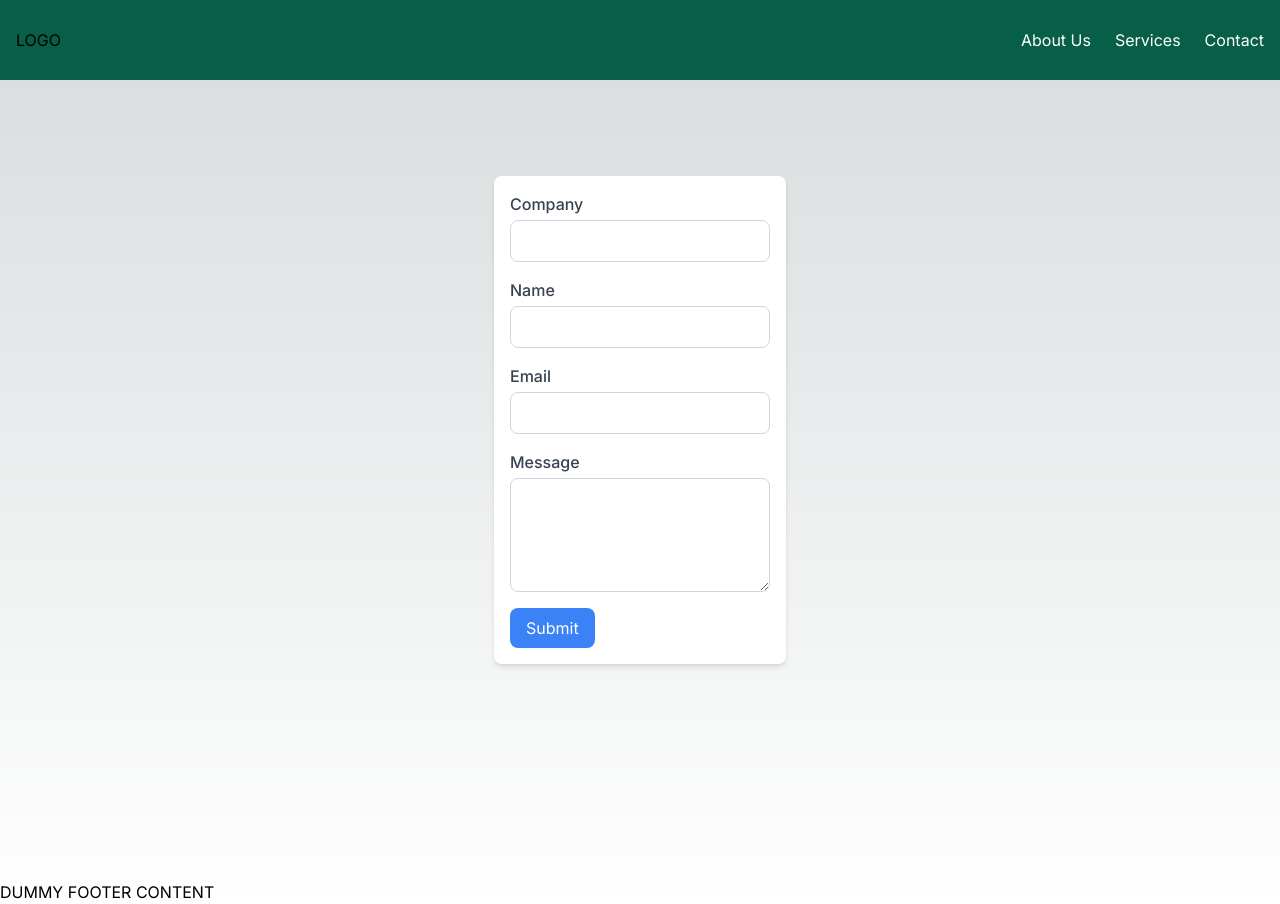
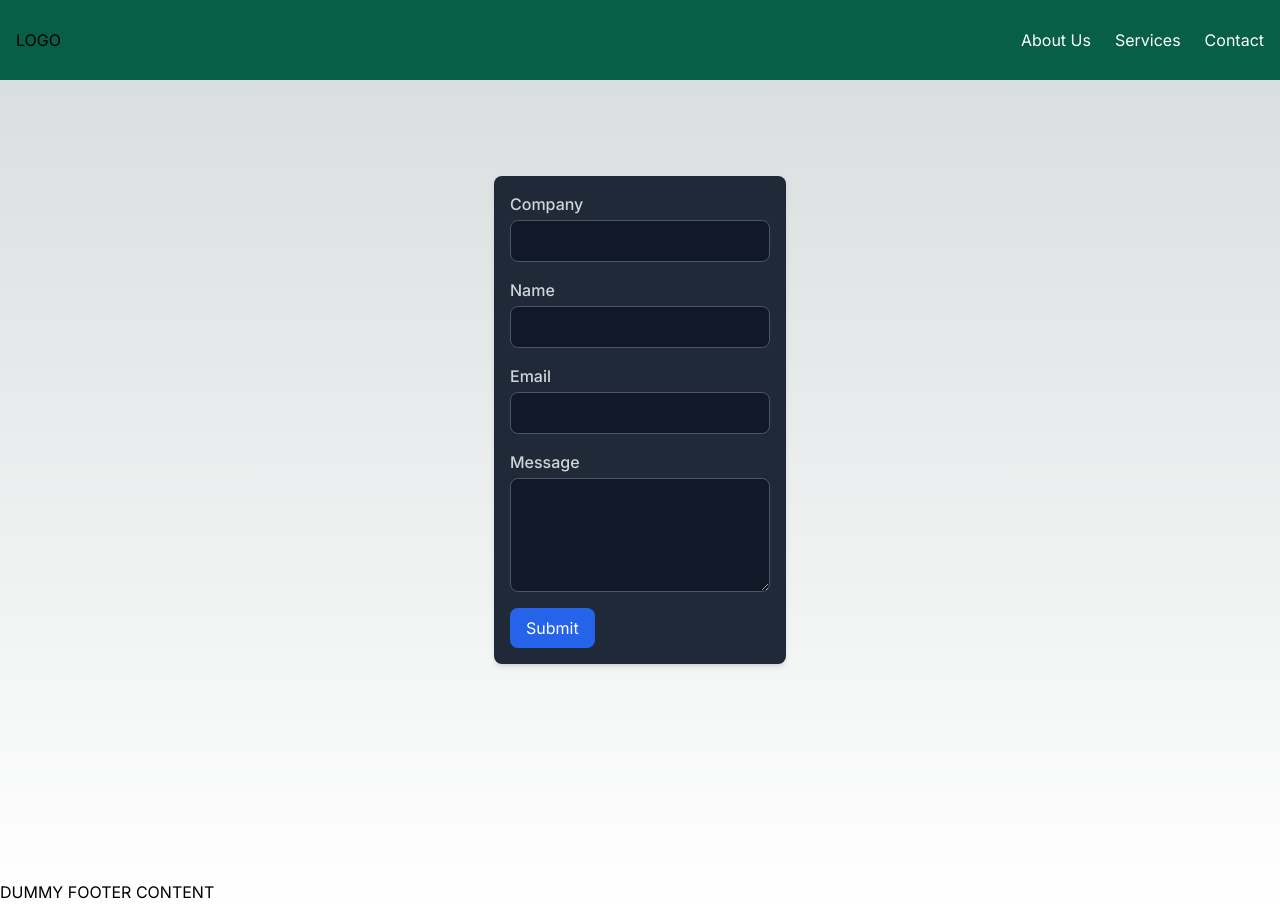
Before and after one commit to jakemeir/m-site, a Next.js app: page /contact in a window 1280 px wide. Built offline with nearby package versions, Linux system fonts and the light colour scheme.

Commit message:
started handling Submission

```diff
--- a/app/contact/page.js
+++ b/app/contact/page.js
@@ -1,10 +1,12 @@
+"use client";
+import submitHandler from "@/lib/submission";
 export default function ContactPage() {
   return (
     <main className="flex min-h-screen flex-col items-center justify-between p-24">
-      <div className="max-w-2xl mx-auto p-4 bg-white shadow-md rounded-lg">
-        <form className="space-y-4">
+      <div className="max-w-2xl mx-auto p-4 bg-gray-800 shadow-md rounded-lg">
+        <form className="space-y-4" action={submitHandler}>
           <div className="flex flex-col space-y-1">
-            <label htmlFor="company" className="text-gray-700 font-medium">
+            <label htmlFor="company" className="text-gray-300 font-medium">
               Company
             </label>
             <input
@@ -12,12 +14,12 @@ export default function ContactPage() {
               id="company"
               name="company"
               required
-              className="border border-gray-300 rounded-lg px-3 py-2 focus:outline-none focus:ring-2 focus:ring-blue-500"
+              className="border border-gray-600 bg-gray-900 text-gray-200 rounded-lg px-3 py-2 focus:outline-none focus:ring-2 focus:ring-blue-500"
             />
           </div>
 
           <div className="flex flex-col space-y-1">
-            <label htmlFor="name" className="text-gray-700 font-medium">
+            <label htmlFor="name" className="text-gray-300 font-medium">
               Name
             </label>
             <input
@@ -25,12 +27,12 @@ export default function ContactPage() {
               id="name"
               name="name"
               required
-              className="border border-gray-300 rounded-lg px-3 py-2 focus:outline-none focus:ring-2 focus:ring-blue-500"
+              className="border border-gray-600 bg-gray-900 text-gray-200 rounded-lg px-3 py-2 focus:outline-none focus:ring-2 focus:ring-blue-500"
             />
           </div>
 
           <div className="flex flex-col space-y-1">
-            <label htmlFor="email" className="text-gray-700 font-medium">
+            <label htmlFor="email" className="text-gray-300 font-medium">
               Email
             </label>
             <input
@@ -38,12 +40,12 @@ export default function ContactPage() {
               id="email"
               name="email"
               required
-              className="border border-gray-300 rounded-lg px-3 py-2 focus:outline-none focus:ring-2 focus:ring-blue-500"
+              className="border border-gray-600 bg-gray-900 text-gray-200 rounded-lg px-3 py-2 focus:outline-none focus:ring-2 focus:ring-blue-500"
             />
           </div>
 
           <div className="flex flex-col space-y-1">
-            <label htmlFor="massage" className="text-gray-700 font-medium">
+            <label htmlFor="massage" className="text-gray-300 font-medium">
               Message
             </label>
             <textarea
@@ -51,13 +53,13 @@ export default function ContactPage() {
               name="massage"
               rows="4"
               required
-              className="border border-gray-300 rounded-lg px-3 py-2 focus:outline-none focus:ring-2 focus:ring-blue-500"
+              className="border border-gray-600 bg-gray-900 text-gray-200 rounded-lg px-3 py-2 focus:outline-none focus:ring-2 focus:ring-blue-500"
             ></textarea>
           </div>
 
           <button
             type="submit"
-            className="bg-blue-500 text-white py-2 px-4 rounded-lg hover:bg-blue-600 focus:outline-none focus:ring-2 focus:ring-blue-500"
+            className="bg-blue-600 text-white py-2 px-4 rounded-lg hover:bg-blue-700 focus:outline-none focus:ring-2 focus:ring-blue-500"
           >
             Submit
           </button>
--- /dev/null
+++ b/lib/submission.js
@@ -0,0 +1,5 @@
+"use server";
+
+export default async function submitHandler(formData) {
+  console.log(formData);
+}
```
